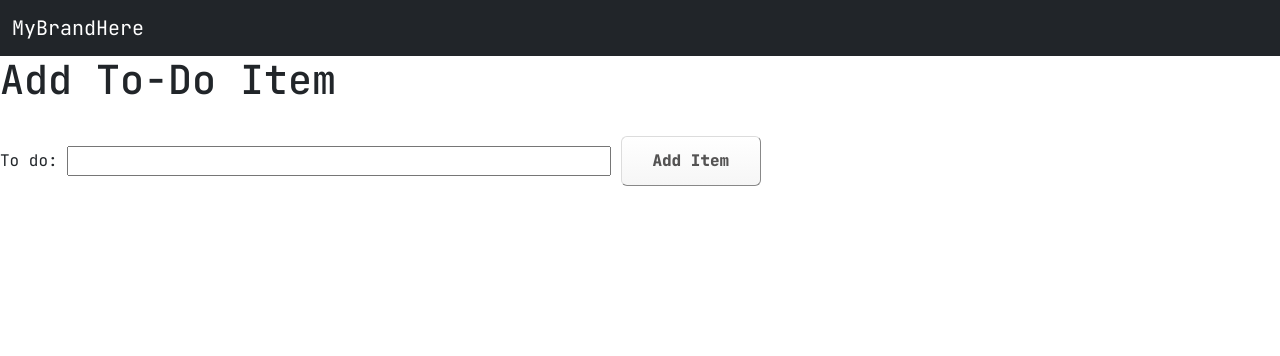
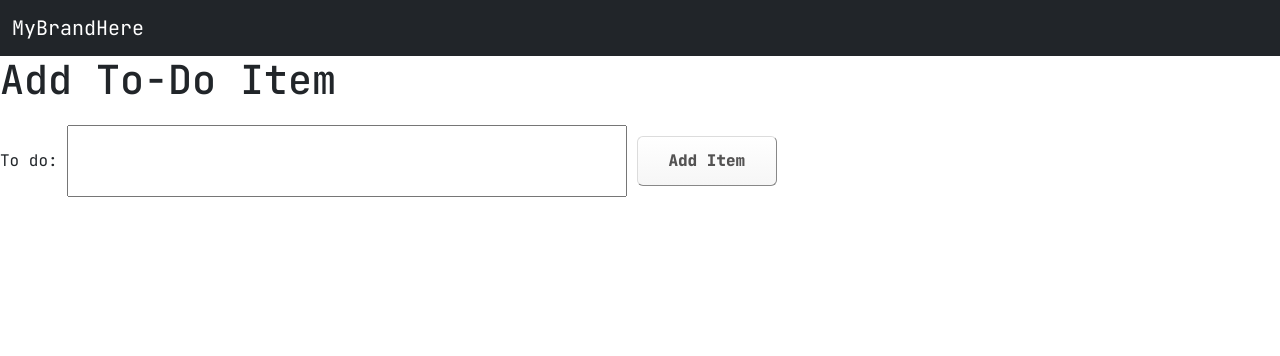
Before and after one commit to lyli127/flask-app, a Flask app: page /task/add in a window 1280 px wide. Shown: the top 356 px of the page. Run offline with Flask 3, Linux system fonts and the light colour scheme; some libraries are stand-ins or nearby versions.

Commit message:
add text input styles

```diff
--- a/static/style.css
+++ b/static/style.css
@@ -35,6 +35,14 @@ input[type="submit"]:hover {
   background: linear-gradient(#f6f6f6, #ffffff);
 }
 
+input[type="text"] {
+  padding: 20px 10px;
+  line-height: 28px;
+  font-size: 1rem;
+  word-wrap: break-word;
+  word-break: break-word;
+}
+
 /* LOGIN PAGE */
 main {
   padding-top: 5rem;
```
